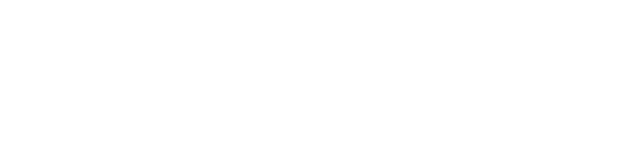
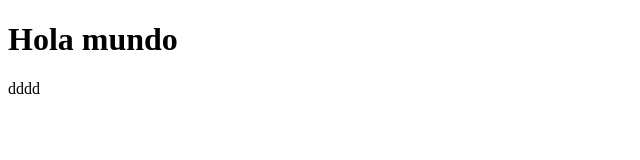
Before and after one commit to fcpalacios/Demo, a plain HTML site: page index.html in a window 1280 px wide. Shown: the whole page, without its empty margins (0-640 px from the left). Drawn offline with Linux system fonts and the light colour scheme.

Commit message:
se creo un comentario que me indicara la version que manejamos internamente y agregamos el hola mundo dentro de un <h1>

```diff
--- a/index.html
+++ b/index.html
@@ -1,10 +1,14 @@
 <!DOCTYPE html>
 <html lang="en">
 <head>
+
+    <!--Version de archivo 0.1-->
+
     <meta charset="UTF-8">
-    <title>Title</title>
+    <title>Demo</title>
 </head>
 <body>
-
+<h1>Hola mundo</h1>
+dddd
 </body>
 </html>
```
